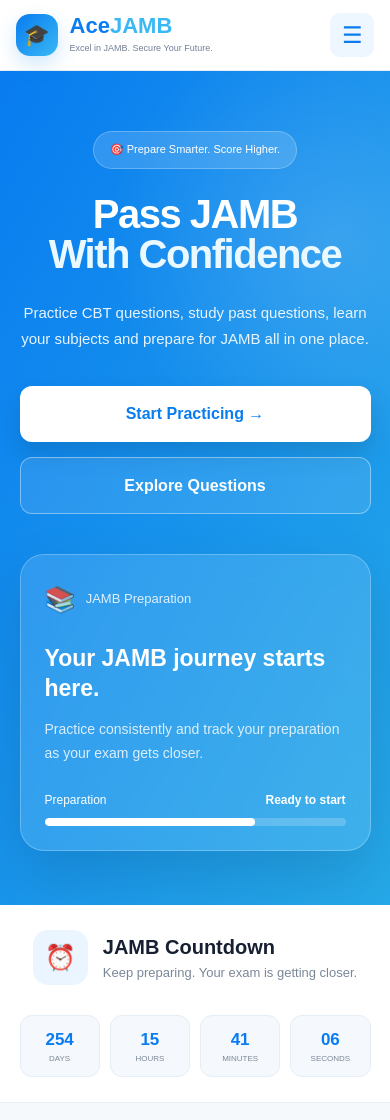
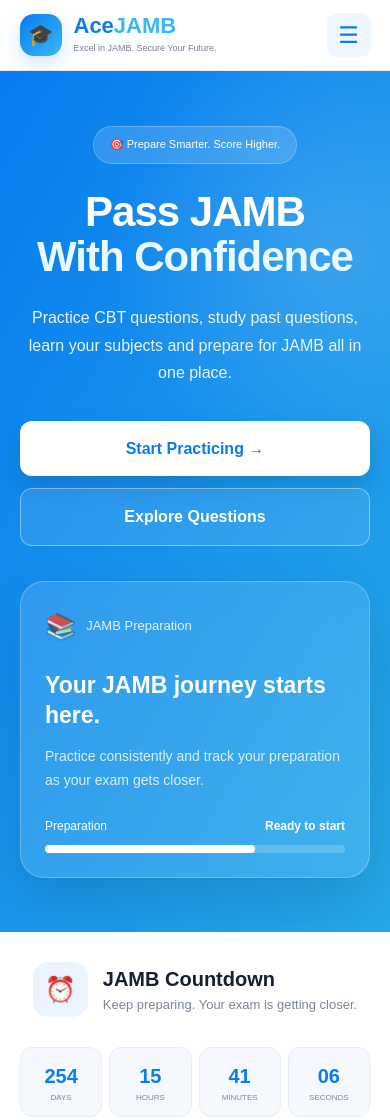
Before and after one commit to dannyyung130-lgtm/website, a plain HTML site: page JAMB-MASTER/home.html in a window 390 px wide. Shown: the top 1120 px of the page. Drawn offline with Linux system fonts and the light colour scheme.

Commit message:
Fix mobile home page layout

```diff
--- a/JAMB-MASTER/home.css
+++ b/JAMB-MASTER/home.css
@@ -1346,3 +1346,183 @@
     }
 
 }
+/* =========================================
+   FINAL MOBILE FIX
+========================================= */
+
+@media screen and (max-width: 760px) {
+
+    html,
+    body {
+        width: 100%;
+        max-width: 100%;
+        overflow-x: hidden;
+        margin: 0;
+        padding: 0;
+    }
+
+    .navbar {
+        width: 100%;
+    }
+
+    .nav-container {
+        width: 90%;
+        min-height: 70px;
+        margin: 0 auto;
+    }
+
+    .menu-btn {
+        display: flex !important;
+        align-items: center;
+        justify-content: center;
+    }
+
+    .nav-links {
+        display: none !important;
+
+        position: absolute;
+        top: 70px;
+        left: 0;
+
+        width: 100%;
+
+        background: white;
+
+        padding: 15px 5% 20px;
+
+        flex-direction: column;
+        align-items: stretch;
+
+        gap: 5px;
+
+        box-shadow: 0 10px 25px rgba(0,0,0,0.08);
+    }
+
+    .nav-links.show {
+        display: flex !important;
+    }
+
+    .hero {
+        width: 100%;
+        max-width: 100%;
+
+        padding: 55px 20px;
+
+        display: flex;
+        flex-direction: column;
+
+        align-items: center;
+
+        text-align: center;
+
+        gap: 35px;
+    }
+
+    .hero-content {
+        width: 100%;
+        max-width: 100%;
+    }
+
+    .hero h1 {
+        font-size: 42px;
+        line-height: 1.08;
+        letter-spacing: -1px;
+    }
+
+    .hero-content > p {
+        width: 100%;
+        font-size: 16px;
+        line-height: 1.7;
+    }
+
+    .hero-buttons {
+        width: 100%;
+        display: flex;
+        flex-direction: column;
+        gap: 12px;
+    }
+
+    .primary-btn,
+    .secondary-btn {
+        width: 100%;
+        text-align: center;
+    }
+
+    .hero-card {
+        width: 100%;
+        max-width: 400px;
+    }
+
+    .countdown-section {
+        width: 100%;
+        padding: 30px 20px;
+    }
+
+    .countdown-container {
+        width: 100%;
+        display: flex;
+        flex-direction: column;
+        align-items: center;
+    }
+
+    .countdown-title {
+        width: 100%;
+    }
+
+    .countdown {
+        width: 100%;
+        display: grid;
+        grid-template-columns: repeat(4, 1fr);
+        gap: 7px;
+    }
+
+    .time-box {
+        min-width: 0;
+        width: 100%;
+        padding: 12px 4px;
+    }
+
+    .time-box strong {
+        font-size: 20px;
+    }
+
+    .quick-section,
+    .why-section {
+        width: 100%;
+        padding: 60px 20px;
+    }
+
+    .feature-grid {
+        width: 100%;
+        grid-template-columns: 1fr;
+    }
+
+    .feature-card {
+        width: 100%;
+    }
+
+    .stats-section {
+        width: 100%;
+        padding: 45px 20px;
+    }
+
+    .stats-container {
+        width: 100%;
+        grid-template-columns: repeat(2, 1fr);
+    }
+
+    .why-grid {
+        width: 100%;
+        grid-template-columns: 1fr;
+    }
+
+    .cta-section {
+        width: 100%;
+        padding: 65px 20px;
+    }
+
+    .footer-container {
+        width: 100%;
+    }
+
+}
```
